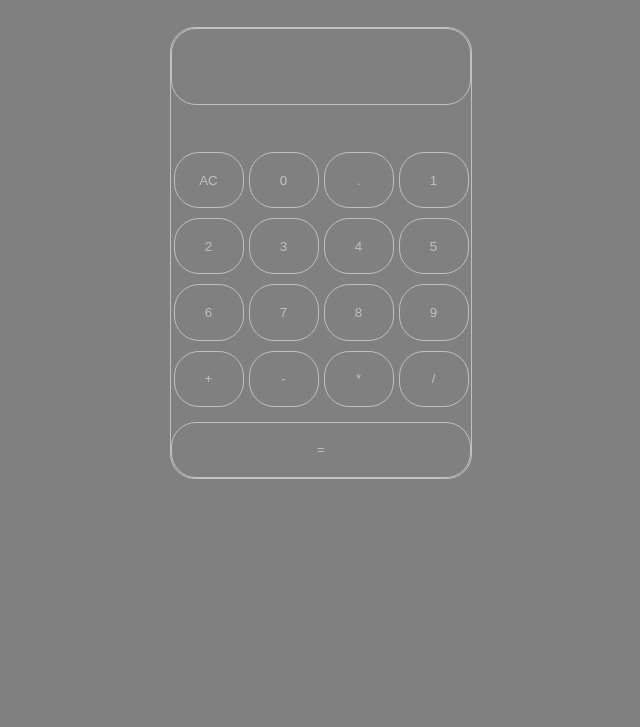
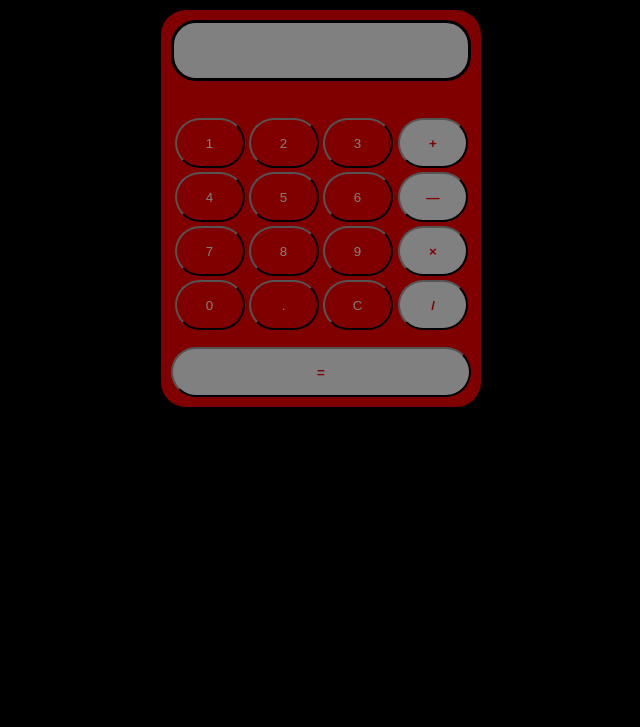
Before and after one commit to ch627110/Calculator, a plain HTML site: page index.html in a window 1280 px wide. Shown: the part 73-800 px from the top of the page, without its empty margins (319-959 px from the left). Drawn offline with Linux system fonts and the light colour scheme.

Commit message:
Add event listeners to buttons

```diff
--- a/index.html
+++ b/index.html
@@ -8,26 +8,20 @@
     <title>Calculator</title>
 </head>
 <body>
-    <!-- <h1 id="title">Calculator</h1> -->
-    <div class="container">
-        <div class="display"></div>
-        <button>AC</button>
-        <button>0</button>
-        <button>.</button>
-        <button>1</button>
-        <button>2</button>
-        <button>3</button>
-        <button>4</button>
-        <button>5</button>
-        <button>6</button>
-        <button>7</button>
-        <button>8</button>
-        <button>9</button>
-        <button>+</button>
-        <button>-</button>
-        <button>*</button>
-        <button>/</button>
-        <button id="equal-button">=</button>
+    <h1 id="title">Calculator</h1>
+    <div id="container">
+        <div id="top">
+        </div>
+        <div id="middle">
+            <div id="numbers">
+                <div id="one-nine"></div>
+                <div id="zero"></div>
+            </div>
+            <div id="operators"></div>
+        </div>
+        <div id="bottom">
+            <button id="equal">=</button>
+        </div>
     </div>
 </body>
 </html>
--- a/script.js
+++ b/script.js
@@ -27,3 +27,68 @@ function operate(operator, number1, number2) {
         return divide(number1, number2)
     }
 }
+
+const container = document.getElementById('container')
+
+const numberGrid = document.getElementById('one-nine')
+for(let i = 1; i <= 9; i++) {
+    const button = document.createElement('button')
+
+    button.textContent = i;
+
+    button.addEventListener('click', () => {
+        console.log(button.textContent)
+    });
+
+    numberGrid.appendChild(button)
+}
+
+const zeroRow = document.getElementById('zero')
+for(let i = 10; i < 13; i++) {
+    const button = document.createElement('button')
+    if(i == 10) {
+        button.textContent = 0;
+    } else if (i == 11) {
+        button.textContent = '.';
+    } else {
+        button.textContent = 'C';
+    }
+    button.addEventListener('click', () => {
+        buttonClick(button)
+    });
+    zeroRow.appendChild(button)
+}
+
+const operators = document.getElementById('operators')
+for(let i = 13; i < 17; i++) {
+    const button = document.createElement('button')
+    if(i == 13) {
+        button.textContent = '+';
+    } else if (i == 14) {
+        button.textContent = '—';
+    } else if (i == 15) {
+        button.textContent = '×';
+    } else {
+        button.textContent = '/';
+    }
+    button.addEventListener('click', () => {
+        buttonClick(button)
+    });
+    operators.appendChild(button)
+}
+
+function buttonClick(button) {
+    if(button.textContent == '+') {
+
+    } else if(button.textContent == '—') {
+
+    } else if(button.textContent == '×') {
+
+    } else if(button.textContent == '/') {
+
+    } else if(button.textContent == '=') {
+
+    } else {
+
+    }
+}
--- a/styles.css
+++ b/styles.css
@@ -1,42 +1,102 @@
 html {
-    background-color: grey;
+    background-color: black;
     text-align: center;
-    color:silver;
+    color:grey;
 }
 
-.display {
-    border: thin solid silver;
+#container {
+    margin-top: 25px;
     display: flex;
+    flex-direction: column;
+    height: auto;
     width: 300px;
-    height: 75px;
+    justify-self: center;
+    justify-content: space-between;
     border-radius: 25px;
-    /* background-color: darkolivegreen; */
+    padding: 10px;
+    background-color: maroon;
 }
 
-.container {
-    margin-top: 100px;
-    border: thin solid silver;
+#top {
+    border: 3px solid black;
+
     display: flex;
-    width: 300px;
-    flex-wrap: wrap;
-    justify-self: center;
-    height: 450px;
-    row-gap: 10px;
-    justify-content: space-around;
+    width: auto;
+    height: 55px;
     border-radius: 25px;
+
+    background-color: grey;
 }
 
-.container > button {
-    border: thin solid silver;
+#middle {
+    /* border: thin solid blue; */
+    height: 100px;
+
+    display: flex;
+
+    height: auto;
+
+    margin-top: 35px;
+    margin-bottom: 15px;
+}
+
+#numbers {
+    /* border: thin solid orange; */
+
+    display: flex;
+    flex: 75%;
+    flex-direction: column;
+    height: auto;
+}
+
+#one-nine {
+    /* border: thin solid purple; */
+    flex: 75%;
+}
+
+#zero {
+   /* border: thin solid aquamarine; */
+   flex: 25%;
+}
+
+#operators {
+    /* border: thin solid yellow; */
+
+    display: flex;
+    flex: 25%;
+
+    flex-direction: column;
+    height: auto;
+    justify-content: space-around;
+}
+
+#operators > button {
+    background-color: grey;
+    font-weight: bold;
+    color: maroon;
+}
+
+#bottom {
+    /* border: thin solid green; */
+    height: auto;
+}
+
+button {
+    /* border: c solid silver; */
     width: 70px;
     border-radius: 25px;
     text-align: center;
     background-color: transparent;
-    color: silver;
+    height: 50px;
+    margin: 2px;
+    color: grey;
 }
 
-#equal-button {
+#bottom > #equal {
     width: 300px;
-    margin-top: 5px;
     border-radius: 25px;
+    margin: 0px;
+    background-color:grey;
+    font-weight: bold;
+    color: maroon
 }
```
